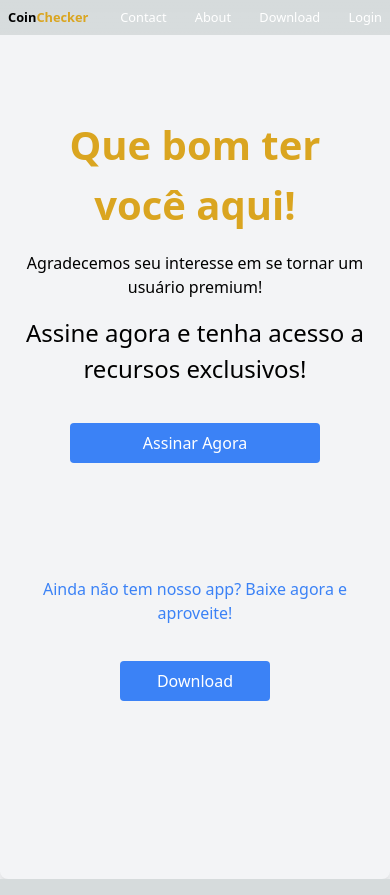
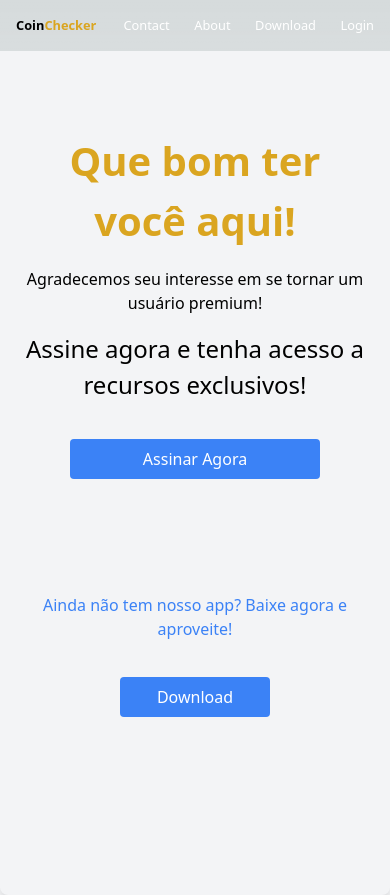
Before and after one commit to prcordova/coinchecker-web, a Next.js app: page / in a window 390 px wide. Built offline with nearby package versions, Linux system fonts and the light colour scheme.

Commit message:
fix: md sizes are added

```diff
--- a/src/components/Header/index.tsx
+++ b/src/components/Header/index.tsx
@@ -28,16 +28,16 @@ export default function Header() {
 
   return (
     <header className="">
-      <div className="w-full flex justify-between items-center text-[0.8rem] sm:text-[1.5rem] flex-row p-2 sm:p-5 m-auto max-w-[1200px]">
-        <div className="w-[30%]">
+      <div className="w-full flex justify-between items-center text-[0.8rem] sm:text-[1.5rem] flex-row p-4 sm:p-5 m-auto max-w-[1200px]">
+        <div className="w-[20%] md:w-[30%]">
           <Link
             href={"/"}
-            className=" text-[0.8rem] sm:text-[2.5rem] font-bold"
+            className=" text-[0.8rem] sm:text-[1.5rem] font-bold"
           >
             Coin<span className="text-[goldenrod] font-bold">Checker</span>
           </Link>
         </div>
-        <div className="flex w-[70%] sm:w-[60%] gap-1 sm:gap-3 justify-between items-center">
+        <div className="flex w-[70%] md:w-[60%] gap-1 sm:gap-3 justify-between items-center">
           <Link
             href={"/"}
             className={
```
